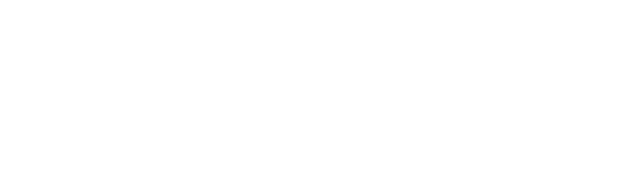
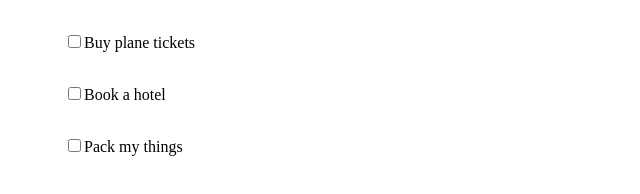
Before and after one commit to kseniiaivanova/To-do-list, a website built with Parcel: page src/index.html in a window 1280 px wide. Shown: the whole page, without its empty margins (0-640 px from the left). Built offline with nearby package versions, Linux system fonts and the light colour scheme.

Commit message:
second commit

```diff
--- /dev/null
+++ b/package.json
@@ -0,0 +1,6 @@
+{
+  "devDependencies": {
+    "@parcel/transformer-sass": "^2.7.0",
+    "parcel": "^2.7.0"
+  }
+}
--- a/src/index.html
+++ b/src/index.html
@@ -5,6 +5,12 @@
     <meta http-equiv="X-UA-Compatible" content="IE=edge" />
     <meta name="viewport" content="width=device-width, initial-scale=1.0" />
     <title>ToDo</title>
+    <link rel="stylesheet" href="/src/main.scss" />
+    <script src="js/main.js" defer></script>
   </head>
-  <body></body>
+  <body>
+    <ul id="myList">
+
+    </ul>
+  </body>
 </html>
--- a/src/js/main.js
+++ b/src/js/main.js
@@ -0,0 +1,39 @@
+let todoOne = {
+  content: "Buy plane tickets",
+  done: false,
+};
+
+let todoTwo = {
+  content: "Book a hotel",
+  done: false,
+};
+
+let todoThree = {
+  content: "Pack my things",
+  done: false,
+};
+
+let todos = [todoOne, todoTwo, todoThree];
+
+//function displayTodos() {
+for (let i = 0; i < todos.length; i++) {
+  let myList = document.getElementById("myList");
+  let check = document.createElement("input");
+  check.setAttribute("type", "checkbox");
+
+  let item = document.createElement("li");
+  item.classList.add("li");
+
+  myList.appendChild(item);
+  item.appendChild(check);
+  item.innerHTML += todos[i].content;
+
+  check.addEventListener("change", () => {
+    console.log("hej!");
+    if (check.checked) {
+      console.log("oj");
+    } else {
+      console.log("hej");
+    }
+  });
+}
--- a/src/main.scss
+++ b/src/main.scss
@@ -0,0 +1,11 @@
+li {
+    list-style: none;
+}
+
+.li {
+    padding: 1em;
+}
+
+.checked {
+    text-decoration: line-through;
+}
```
Also changed, not shown: 2 other files.
